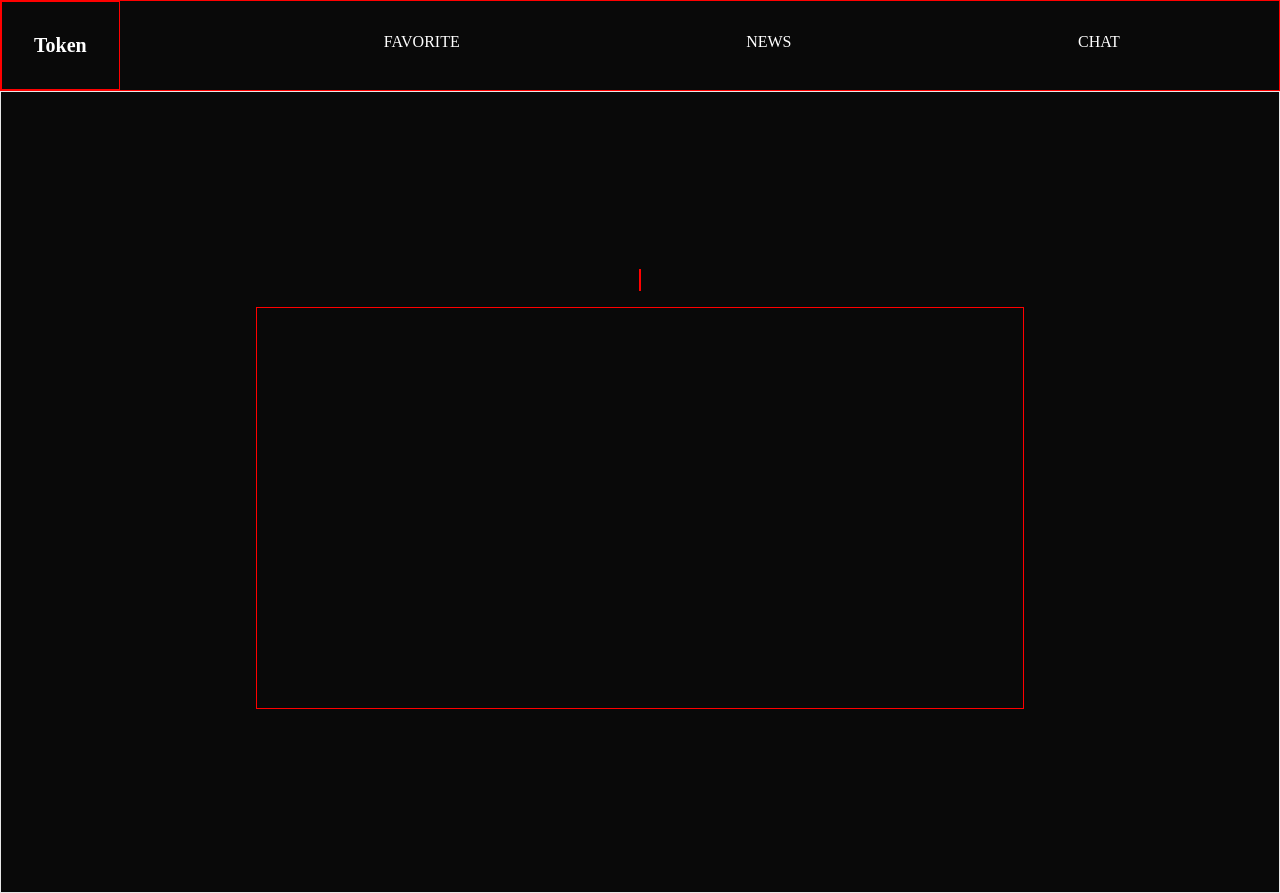
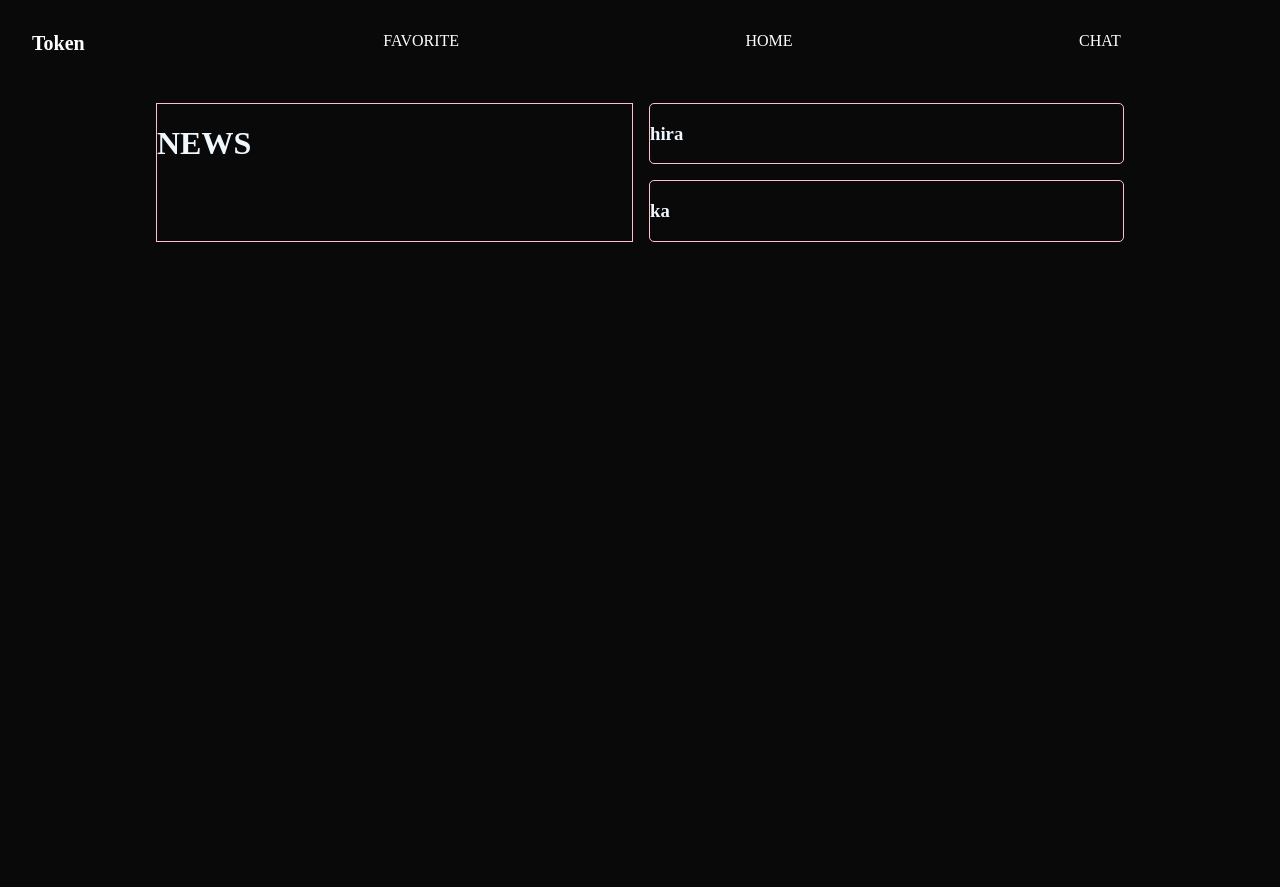
Before and after one commit to dom28s/NHK, a React (Vite) app in the folder client/: page /home in a window 1280 px wide. Built offline with nearby package versions, Linux system fonts and the light colour scheme; no server answers; sample sign-in values are in the browser's storage.

Commit message:
katakana chart, home page

```diff
--- a/client/src/App.jsx
+++ b/client/src/App.jsx
@@ -10,6 +10,8 @@ import PrivateRoute from './components/PrivateRoute.jsx';
 import './App.css'
 import News from './pages/news/news.jsx';
 import NewsDetail from './pages/newsDetail/newsDetail.jsx';
+import Hiragana from './pages/hiragana/hiragana.jsx';
+import Katakana from './pages/katakana/katakana.jsx';
 
 export default function App() {
   const navigate = useNavigate();
@@ -53,6 +55,12 @@ export default function App() {
         <Route path='/chat' element={<PrivateRoute>
           <Chat />
         </PrivateRoute>} />
+        <Route path='/hira' element={<PrivateRoute>
+          <Hiragana />
+        </PrivateRoute>} />
+        <Route path='/kata' element={<PrivateRoute>
+          <Katakana />
+        </PrivateRoute>} />
       </Routes>
 
 
--- a/client/src/components/header/header.css
+++ b/client/src/components/header/header.css
@@ -1,8 +1,9 @@
 .header-container{
   display: flex;
   justify-content: space-between;
-  border: 1px solid red;
+  /* border: 1px solid red; */
   color: white;
+font-size: 16px;
 }
 
 .logo{
@@ -10,7 +11,7 @@
   padding: 2rem;
   justify-content: center;
   align-items: center;
-  border: 1px solid red;
+  /* border: 1px solid red; */
   font-weight: bold;
   font-size: 20px;
 }
@@ -25,3 +26,19 @@
 .menu li{
   list-style: none;
 }
+
+@media (max-width : 370px){
+.menu{
+  flex-direction: column;
+  /* border: 1px solid rgb(207, 171, 171); */
+  padding: 0;
+  align-items: flex-end;
+}
+li{
+  /* border: 1px solid red; */
+  margin: 5px;
+}
+.header-container{
+  font-size: 14px;
+}
+}
--- a/client/src/components/header/header.jsx
+++ b/client/src/components/header/header.jsx
@@ -11,7 +11,7 @@ export default function Header() {
       </div>
       <ul className="menu">
         <li onClick={() => navigate("/favorite")}>FAVORITE</li>
-        <li onClick={() => navigate("/news")}>NEWS</li>
+        <li onClick={() => navigate("/home")}>HOME</li>
         <li onClick={() => navigate("/chat")}>CHAT</li>
       </ul>
     </div>
--- /dev/null
+++ b/client/src/pages/hiragana/hiragana.css
@@ -0,0 +1,3 @@
+.main-hira{
+    color: aliceblue;
+}
--- /dev/null
+++ b/client/src/pages/hiragana/hiragana.jsx
@@ -0,0 +1,9 @@
+import './hiragana.css'
+
+export default function Hiragana(){
+    return(
+        <div className="main-hira">
+            <h1>hira</h1>
+        </div>
+    )
+}
--- a/client/src/pages/home/home.css
+++ b/client/src/pages/home/home.css
@@ -1,26 +1,44 @@
-.card{
-    color: aliceblue;
+.main-home{
     display: flex;
     flex-direction: column;
-    justify-content: center;
+    width: 100%;
+    color: aliceblue;
     align-items: center;
     height: 100vh;
-    border: 1px solid rgb(231, 231, 231);
+}
+.content-card{
+    display: flex;
+    flex-direction: row;
+    width: 100%;
+    max-width: 1000px;
+    padding: 1rem;
+    gap: 1rem;
+      box-sizing: border-box;  /* ป้องกัน padding ล้น */
 
 }
 
-.image{
+.kanna-card{
     display: flex;
-    justify-content: center;
-    align-items: center;
-    max-width: 800px;
-    max-height: 800px;
-    height: 50%;
-    width:60%;
-    border: 1px solid red;
+    flex-direction: column;
+    width: 100%;
+    gap: 1rem;
 }
 
-.title{
-    border: 1px solid red;
-    margin: 1rem;
+.news-card{
+    width: 100%;
+    border: 1px solid pink;
+
 }
+
+.hira-card{
+
+    border-radius: 5px;
+    border: 1px solid pink;
+    height: 100%;
+}
+.kata-card{
+    border-radius: 5px;
+    border: 1px solid pink;
+
+    height: 100%;
+}
--- a/client/src/pages/home/home.jsx
+++ b/client/src/pages/home/home.jsx
@@ -1,72 +1,23 @@
 import { useEffect, useState } from "react";
-import './home.css'
+import "./home.css";
+import { useNavigate } from "react-router-dom";
 
 export function Home() {
-  const [title, setTitle] = useState("");
-  const [content, setContent] = useState("");
-  const [newsImage , setNewsImage] = useState('')
 
-
-  useEffect(() => {
-    const fetchNewsTitles = async () => {
-      try {
-        const response = await fetch("http://localhost:3000/getNewsTitle", {
-          method: "GET",
-        });
-        const data = await response.json()
-        console.log('+++++++++++++++++')
-        const newsImage = data[0].pic
-        const newsTitle = data[0].title
-
-        console.log(data[0].newsPic)
-
-        // for(let e in data[0]){
-        //   console.log('d')
-        //   console.log(e.newsPic)
-        // }
-
-        console.log('title')
-
-        setTitle(newsTitle)
-        setNewsImage(newsImage)
-      } catch (err) {
-        console.log("error in useEffect:", err)
-      }
-    };
-
-    const fetchNewsContent = async () => {
-      try {
-        const response = await fetch("http://localhost:3000/getNewsFromUrl", {
-          method: "GET",
-        });
-        const data = await response.json()
-        console.log(data);
-
-        setContent(data.bodyhtml)
-      } catch (err) {
-        console.log("error in useEffect:", err)
-      }
-    };
-
-    fetchNewsTitles()
-    fetchNewsContent()
-  }, []);
-
+  const navigate = useNavigate()
   return (
-    <div>
-      <div className="card">
-        <div className="title">
-          <h2 dangerouslySetInnerHTML={{ __html: title }}></h2>
+    <div className="main-home">
+      <div className="content-card">
+        <div onClick={()=>navigate('/news')} className="news-card">
+          <h1>NEWS</h1>
         </div>
-        <div className="image">
-          <img src={newsImage} />
-        </div>
-        <div className="news-content">
-          <h5 dangerouslySetInnerHTML={{ __html: content }}></h5>
-
-        </div>
-        <div className="random-list">
-
+        <div className="kanna-card">
+          <div onClick={()=>navigate('/hira')} className="hira-card">
+            <h3>hira</h3>
+          </div>
+          <div onClick={()=>navigate('/kata')} className="kata-card">
+            <h3>ka</h3>
+          </div>
         </div>
       </div>
     </div>
--- /dev/null
+++ b/client/src/pages/katakana/katakana.css
@@ -0,0 +1,27 @@
+.main-kata {
+  color: aliceblue;
+  display: flex;
+  flex-direction: column;
+  width: 100%;
+  height: 100%;
+  border: 1px solid red;
+  justify-content: center;
+  align-items: center;
+}
+
+.kata-chart {
+  padding: 2rem;
+  display: grid;
+  width: 100%;
+  max-width: 800px;
+  grid-template-columns: repeat(6, 1fr);
+  grid-template-rows: repeat(12, 1fr);
+}
+
+.kata-cell {
+  border: 1px solid rebeccapurple;
+  display: flex;
+  justify-content: center;
+  align-items: center;
+  width: 100%;
+}
--- /dev/null
+++ b/client/src/pages/katakana/katakana.jsx
@@ -0,0 +1,33 @@
+import "./katakana.css";
+
+
+
+const vowel = [ "","a", "i", "u", "e", "o"];
+export const consonants = [
+    vowel,
+  ["", "ア", "イ", "ウ", "エ", "オ"],
+  ["k", "カ", "キ", "ク", "ケ", "コ"],
+  ["s", "サ", "シ", "ス", "セ", "ソ"],
+  ["t", "タ", "チ", "ツ", "テ", "ト"],
+  ["n", "ナ", "ニ", "ヌ", "ネ", "ノ"],
+  ["h", "ハ", "ヒ", "フ", "ヘ", "ホ"],
+  ["m", "マ", "ミ", "ム", "メ", "モ"],
+  ["y", "ヤ", "", "ユ", "", "ヨ"],
+  ["r", "ラ", "リ", "ル", "レ", "ロ"],
+  ["w", "ワ", "", "", "", "ヲ"],
+  ["n", "ン", "", "", "", ""],
+];
+export default function Katakana() {
+  return (
+    <div className="main-kata">
+      <h1>Katakana Chart</h1>
+      <div className="kata-chart">
+        {consonants.map((e,i)=>e.map((kata,index)=>{
+            return <div key={index} className="kata-cell">
+                    <p>{kata}</p>
+            </div>
+        }))}
+      </div>
+    </div>
+  );
+}
--- a/client/src/pages/login/login.jsx
+++ b/client/src/pages/login/login.jsx
@@ -22,7 +22,7 @@ export default function Login() {
       const data = await response.json()
       if (data.isUser && data.isPassword) {
         localStorage.setItem('token', data.token);
-        navigate('/news');
+        navigate('/home');
 
       }
     }
```
